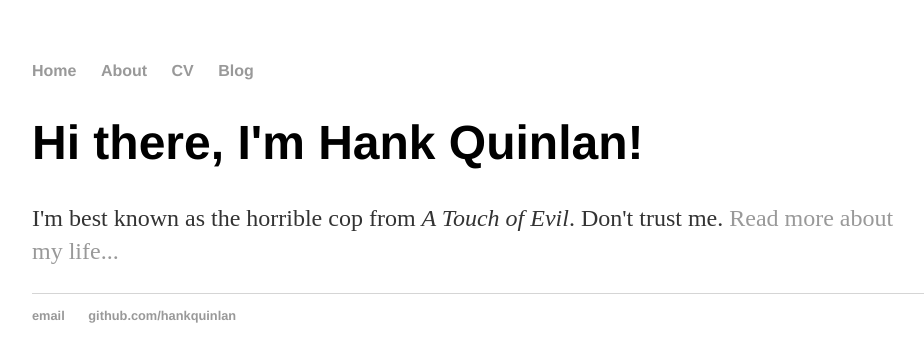
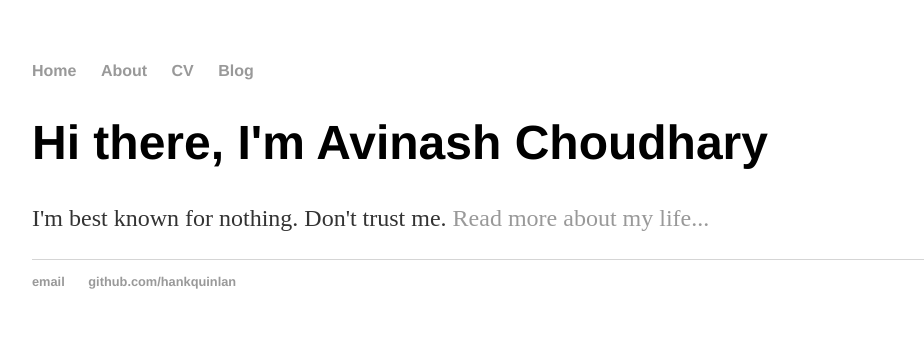
Before and after one commit to hackavi/hackavi.github.io, a Jekyll site: the page built from index.html, in a window 1280 px wide. Shown: the top 362 px of the page, without its empty margins (160-1084 px from the left). Built offline with Jekyll 4.4.1, drawn with Linux system fonts in a browser that asks for light colours.

Commit message:
Initial commit

```diff
--- a/index.html
+++ b/index.html
@@ -1,9 +1,9 @@
 ---
 layout: default
-title: Hank Quinlan, Horrible Cop
+title: Avinash
 ---
 
 		<div class="blurb">
-			<h1>Hi there, I'm Hank Quinlan!</h1>
-			<p>I'm best known as the horrible cop from <em>A Touch of Evil</em>. Don't trust me. <a href="/about">Read more about my life...</a></p>
+			<h1>Hi there, I'm Avinash Choudhary</h1>
+			<p>I'm best known for nothing. Don't trust me. <a href="/about">Read more about my life...</a></p>
 		</div>
```
Also changed, not shown: 1 other file.
